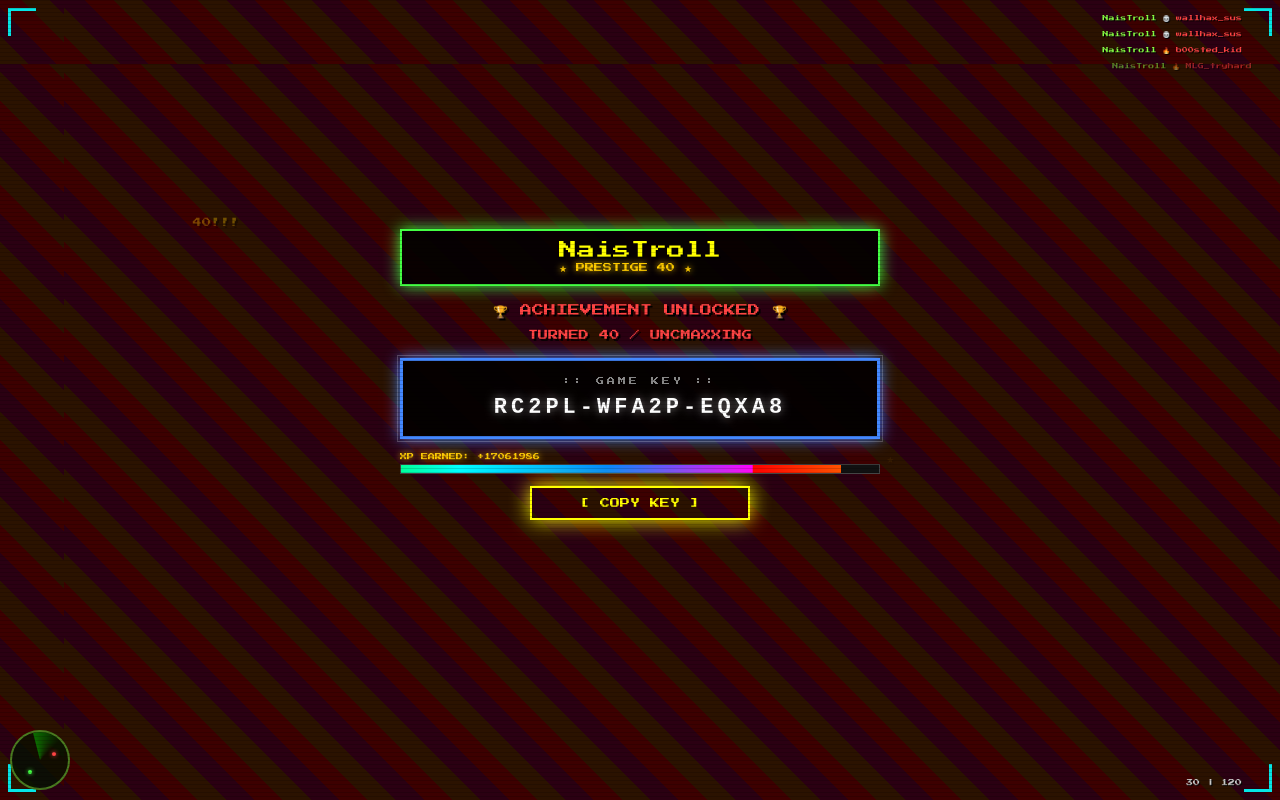
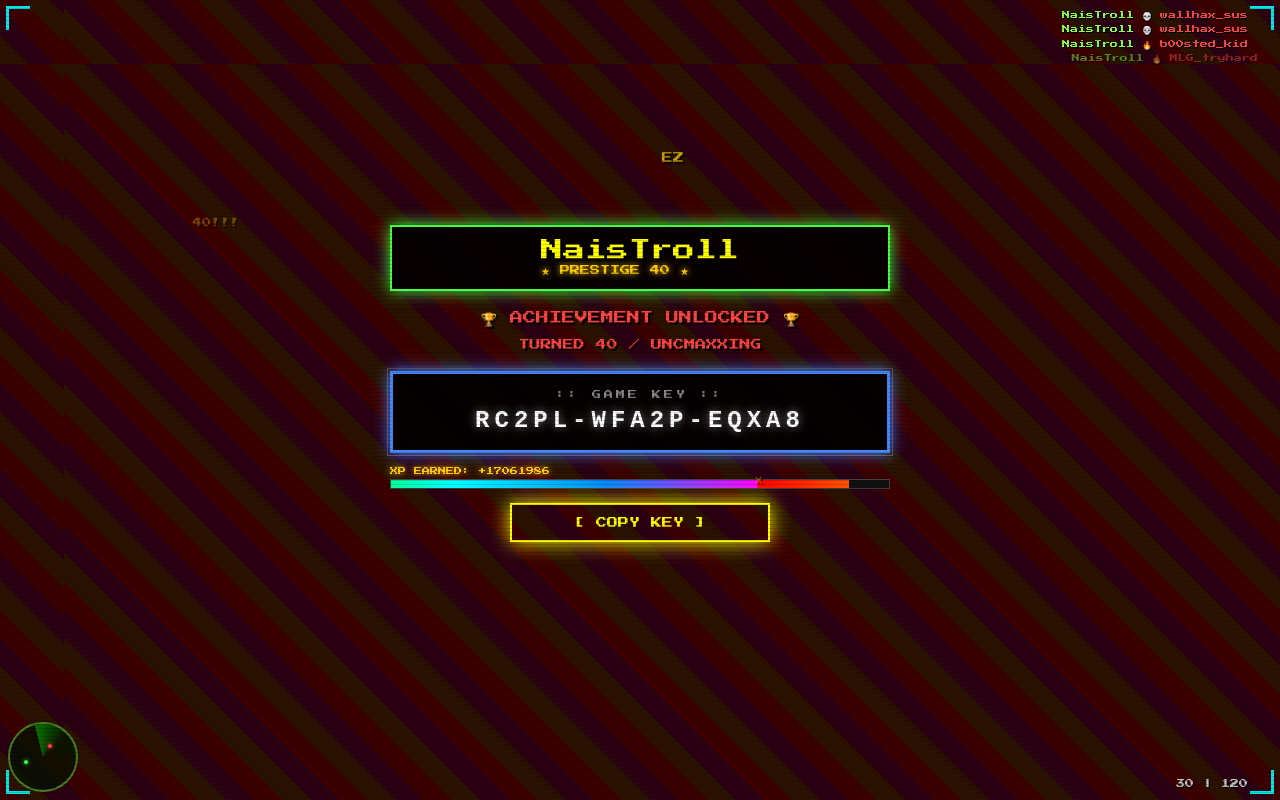
Before and after one commit to meldersebastian-sketch/gift, a plain HTML site: page index.html in a window 1280 px wide. Both pictures are taken after a click on the button "PRESS START". Drawn offline with Linux system fonts and the light colour scheme.

Commit message:
Add files via upload

```diff
--- a/index.html
+++ b/index.html
@@ -1,105 +1,69 @@
 <!DOCTYPE html>
-<html>
+<html lang="en">
 <head>
-<meta name="viewport" content="width=device-width, initial-scale=1.0, maximum-scale=1.0">
+<meta charset="UTF-8">
+<meta name="viewport" content="width=device-width, initial-scale=1.0, maximum-scale=1.0, user-scalable=no">
+<title>NaisTroll</title>
 <style>
   @import url('https://fonts.googleapis.com/css2?family=Press+Start+2P&display=swap');
-  * { margin:0; padding:0; box-sizing:border-box; }
-  html, body {
-    width:100%; min-height:100vh;
+  *{margin:0;padding:0;box-sizing:border-box;}
+  html,body{
+    width:100%;height:100%;
     font-family:'Press Start 2P',monospace;
-    overflow-x:hidden;
-    background:#000;
-    display:flex; align-items:center; justify-content:center;
+    overflow:hidden;background:#000;
   }
-  .scene {
-    position:relative;
-    width:100%; min-height:100vh;
-    display:flex; flex-direction:column;
-    align-items:center; justify-content:center;
-    overflow:hidden; background:#000;
-    padding: 60px 12px 80px;
+  .scene{
+    position:fixed;inset:0;
+    display:flex;flex-direction:column;
+    align-items:center;justify-content:center;
+    overflow:hidden;background:#000;
+    padding:10px;
   }
-  .bg-layer {
-    position:absolute;inset:0;
-    animation:bgFlash 0.18s step-end infinite;
-    z-index:0; opacity:0.18;
-  }
-  @keyframes bgFlash {
+  .bg-layer{position:absolute;inset:0;animation:bgFlash 0.18s step-end infinite;z-index:0;opacity:0.18;}
+  @keyframes bgFlash{
     0%{background:#ff0000;}10%{background:#ff8800;}20%{background:#ffff00;}
     30%{background:#00ff00;}40%{background:#00ffff;}50%{background:#0088ff;}
     60%{background:#8800ff;}70%{background:#ff00ff;}80%{background:#ff0088;}
     90%{background:#ffffff;}100%{background:#ff0000;}
   }
-  .bg-strobe {
+  .bg-strobe{
     position:absolute;inset:0;
     background:repeating-linear-gradient(45deg,rgba(255,0,0,0.07) 0px,rgba(255,0,0,0.07) 20px,rgba(0,255,0,0.07) 20px,rgba(0,255,0,0.07) 40px,rgba(0,0,255,0.07) 40px,rgba(0,0,255,0.07) 60px);
-    animation:strobeBg 0.4s linear infinite; z-index:0;
+    animation:strobeBg 0.4s linear infinite;z-index:0;
   }
   @keyframes strobeBg{0%{background-position:0 0;}100%{background-position:80px 80px;}}
-  .scanlines {
-    position:absolute;inset:0;
-    background:repeating-linear-gradient(0deg,transparent,transparent 3px,rgba(0,0,0,0.15) 3px,rgba(0,0,0,0.15) 4px);
-    pointer-events:none;z-index:51;
-  }
-  .hud-corner {
-    position:absolute;width:28px;height:28px;
-    border-style:solid;opacity:0.9;z-index:20;
-    animation:cornerRgb 0.5s step-end infinite;
-  }
-  @keyframes cornerRgb{
-    0%{border-color:#ff0000;}25%{border-color:#ffff00;}
-    50%{border-color:#00ff00;}75%{border-color:#00ffff;}100%{border-color:#ff00ff;}
-  }
-  .hud-tl{top:8px;left:8px;border-width:3px 0 0 3px;}
-  .hud-tr{top:8px;right:8px;border-width:3px 3px 0 0;}
-  .hud-bl{bottom:8px;left:8px;border-width:0 0 3px 3px;}
-  .hud-br{bottom:8px;right:8px;border-width:0 3px 3px 0;}
+  .scanlines{position:absolute;inset:0;background:repeating-linear-gradient(0deg,transparent,transparent 3px,rgba(0,0,0,0.15) 3px,rgba(0,0,0,0.15) 4px);pointer-events:none;z-index:51;}
+  .hud-corner{position:absolute;width:24px;height:24px;border-style:solid;opacity:0.9;z-index:20;animation:cornerRgb 0.5s step-end infinite;}
+  @keyframes cornerRgb{0%{border-color:#ff0000;}25%{border-color:#ffff00;}50%{border-color:#00ff00;}75%{border-color:#00ffff;}100%{border-color:#ff00ff;}}
+  .hud-tl{top:6px;left:6px;border-width:3px 0 0 3px;}
+  .hud-tr{top:6px;right:6px;border-width:3px 3px 0 0;}
+  .hud-bl{bottom:6px;left:6px;border-width:0 0 3px 3px;}
+  .hud-br{bottom:6px;right:6px;border-width:0 3px 3px 0;}
 
-  .killfeed {
-    position:absolute; top:10px; right:38px;
-    font-size:6px; color:#c8c8c8;
-    text-align:right; z-index:20;
-    text-shadow:1px 1px 0 #000;
-    width: min(200px, 55vw);
-  }
-  .kf-entry {
-    line-height:16px; opacity:0;
-    transform:translateX(20px);
-    transition:opacity 0.25s ease,transform 0.25s ease;
-    white-space:nowrap; overflow:hidden; text-overflow:ellipsis;
-  }
+  .killfeed{position:absolute;top:8px;right:32px;font-size:clamp(5px,1.5vw,8px);color:#c8c8c8;text-align:right;z-index:20;text-shadow:1px 1px 0 #000;width:clamp(140px,40vw,220px);}
+  .kf-entry{line-height:1.8;opacity:0;transform:translateX(20px);transition:opacity 0.25s,transform 0.25s;white-space:nowrap;overflow:hidden;text-overflow:ellipsis;}
   .kf-entry.show{opacity:1;transform:translateX(0);}
-  .kf-entry.fade{opacity:0;transition:opacity 0.5s ease;}
+  .kf-entry.fade{opacity:0;transition:opacity 0.5s;}
   .red{color:#ff4444;}.green{color:#88ff44;}.yellow{color:#ffcc00;}
 
-  .radar{position:absolute;bottom:10px;left:10px;width:60px;height:60px;border-radius:50%;border:2px solid #4a7c20;background:rgba(0,20,0,0.7);overflow:hidden;z-index:20;}
+  .radar{position:absolute;bottom:8px;left:8px;width:clamp(50px,10vw,70px);height:clamp(50px,10vw,70px);border-radius:50%;border:2px solid #4a7c20;background:rgba(0,20,0,0.7);overflow:hidden;z-index:20;}
   .radar-sweep{position:absolute;inset:0;background:conic-gradient(rgba(0,255,0,0.4) 0deg,transparent 60deg,transparent 360deg);animation:sweep 2s linear infinite;transform-origin:center;}
   @keyframes sweep{from{transform:rotate(0deg)}to{transform:rotate(360deg)}}
   .radar-blip{position:absolute;width:4px;height:4px;background:#ff4444;border-radius:50%;box-shadow:0 0 4px #ff4444;}
-  .ammo{position:absolute;bottom:14px;right:38px;font-size:7px;color:#c8c8c8;text-shadow:1px 1px 0 #000;z-index:20;}
+  .ammo{position:absolute;bottom:12px;right:32px;font-size:clamp(6px,1.5vw,9px);color:#c8c8c8;text-shadow:1px 1px 0 #000;z-index:20;}
 
-  /* INTRO */
-  #intro{display:flex;flex-direction:column;align-items:center;gap:16px;z-index:30;position:relative;width:100%;}
-  .title-text{
-    font-size:clamp(12px,4vw,22px);
-    animation:rgbText 0.3s step-end infinite;
-    text-align:center;letter-spacing:2px;line-height:2;
-    text-shadow:2px 2px 0 #000;
-  }
-  @keyframes rgbText{
-    0%{color:#ff4444;}15%{color:#ff8800;}30%{color:#ffff00;}
-    45%{color:#44ff44;}60%{color:#44ffff;}75%{color:#4488ff;}90%{color:#ff44ff;}
-  }
-  .from-text{font-size:clamp(6px,2vw,9px);color:#aaa;text-shadow:1px 1px 0 #000;text-align:center;line-height:2.2;}
+  #intro{display:flex;flex-direction:column;align-items:center;gap:clamp(10px,2.5vh,22px);z-index:30;position:relative;width:100%;max-width:500px;}
+  .title-text{font-size:clamp(14px,4.5vw,28px);animation:rgbText 0.3s step-end infinite;text-align:center;letter-spacing:2px;line-height:1.9;text-shadow:2px 2px 0 #000;}
+  @keyframes rgbText{0%{color:#ff4444;}15%{color:#ff8800;}30%{color:#ffff00;}45%{color:#44ff44;}60%{color:#44ffff;}75%{color:#4488ff;}90%{color:#ff44ff;}}
+  .from-text{font-size:clamp(7px,2.2vw,11px);color:#aaa;text-shadow:1px 1px 0 #000;text-align:center;line-height:2.2;}
   .from-text span{color:#ff9944;}
   .reveal-btn{
     font-family:'Press Start 2P',monospace;
-    font-size:clamp(10px,3vw,15px);
-    padding:clamp(10px,3vw,16px) clamp(16px,5vw,32px);
-    background:#000; border:3px solid #fff; cursor:pointer;
+    font-size:clamp(11px,3.5vw,18px);
+    padding:clamp(12px,2.5vh,18px) clamp(20px,5vw,40px);
+    background:#000;border:3px solid #fff;cursor:pointer;
     animation:btnRgb 0.25s step-end infinite;
-    width:min(280px, 90vw); text-align:center;
+    width:min(320px,85vw);text-align:center;
   }
   @keyframes btnRgb{
     0%{color:#ff4444;border-color:#ff4444;box-shadow:0 0 20px #ff4444;}
@@ -110,71 +74,34 @@
   .reveal-btn::before{content:'▶ ';animation:arrowBlink 0.8s step-end infinite;}
   @keyframes arrowBlink{0%,100%{opacity:1}50%{opacity:0}}
 
-  /* KEY BOX */
-  #keyBox{display:none;flex-direction:column;align-items:center;gap:12px;z-index:30;position:relative;width:100%;max-width:480px;}
+  #keyBox{display:none;flex-direction:column;align-items:center;gap:clamp(8px,1.8vh,14px);z-index:30;position:relative;width:100%;max-width:500px;}
   #keyBox.show{display:flex;animation:zoomIn 0.4s cubic-bezier(0.175,0.885,0.32,1.275);}
   @keyframes zoomIn{0%{transform:scale(0) rotate(-5deg);opacity:0;}100%{transform:scale(1) rotate(0);opacity:1;}}
 
-  .player-banner{
-    display:flex;align-items:center;gap:12px;
-    background:rgba(0,0,0,0.85);
-    border:2px solid #fff;padding:10px 16px;
-    animation:borderRgb 0.3s step-end infinite;
-    width:100%;justify-content:center;
-  }
-  @keyframes borderRgb{
-    0%{border-color:#ff4444;box-shadow:0 0 15px #ff4444;}
-    33%{border-color:#44ff44;box-shadow:0 0 15px #44ff44;}
-    66%{border-color:#4488ff;box-shadow:0 0 15px #4488ff;}
-  }
-  .gamertag{font-size:clamp(11px,3.5vw,18px);animation:rgbText 0.3s step-end infinite;text-shadow:2px 2px 0 #000;}
-  .prestige{font-size:clamp(6px,2vw,9px);color:#ffcc00;text-shadow:0 0 6px #ffcc00;margin-top:4px;}
+  .player-banner{display:flex;align-items:center;gap:12px;background:rgba(0,0,0,0.85);border:2px solid #fff;padding:clamp(8px,1.5vh,12px) clamp(12px,3vw,20px);animation:borderRgb 0.3s step-end infinite;width:100%;justify-content:center;}
+  @keyframes borderRgb{0%{border-color:#ff4444;box-shadow:0 0 15px #ff4444;}33%{border-color:#44ff44;box-shadow:0 0 15px #44ff44;}66%{border-color:#4488ff;box-shadow:0 0 15px #4488ff;}}
+  .gamertag{font-size:clamp(13px,4vw,22px);animation:rgbText 0.3s step-end infinite;text-shadow:2px 2px 0 #000;}
+  .prestige{font-size:clamp(7px,2vw,10px);color:#ffcc00;text-shadow:0 0 6px #ffcc00;margin-top:4px;}
 
-  .unlocked-text{
-    font-size:clamp(7px,2.2vw,12px);
-    text-align:center;
-    animation:rgbText 0.35s step-end infinite;
-    text-shadow:2px 2px 0 #000;
-    line-height:2;
-    padding:0 8px;
-  }
+  .unlocked-text{font-size:clamp(8px,2.5vw,13px);text-align:center;animation:rgbText 0.35s step-end infinite;text-shadow:2px 2px 0 #000;line-height:2;padding:0 4px;}
 
-  .key-panel{
-    background:rgba(0,0,0,0.9);
-    border:3px solid #88cc22;
-    padding:16px clamp(12px,4vw,30px);
-    text-align:center;position:relative;
-    animation:borderRgb 0.4s step-end infinite;
-    width:100%;
-  }
+  .key-panel{background:rgba(0,0,0,0.9);border:3px solid #88cc22;padding:clamp(12px,2vh,20px) clamp(10px,3vw,30px);text-align:center;position:relative;animation:borderRgb 0.4s step-end infinite;width:100%;}
   .key-panel::before{content:'';position:absolute;top:-6px;left:-6px;right:-6px;bottom:-6px;border:1px solid rgba(255,255,255,0.2);}
-  .key-label-txt{font-size:clamp(6px,2vw,8px);color:#888;letter-spacing:3px;margin-bottom:10px;}
-  .key-value{
-    font-size:clamp(11px,3.5vw,22px);
-    color:#fff;letter-spacing:clamp(2px,1vw,4px);
-    font-family:'Courier New',monospace;font-weight:900;
-    text-shadow:0 0 10px rgba(255,255,255,0.5);
-    word-break:break-all;
-  }
+  .key-label-txt{font-size:clamp(6px,1.8vw,9px);color:#888;letter-spacing:3px;margin-bottom:8px;}
+  .key-value{font-size:clamp(13px,4vw,24px);color:#fff;letter-spacing:clamp(2px,1vw,5px);font-family:'Courier New',monospace;font-weight:900;text-shadow:0 0 10px rgba(255,255,255,0.5);word-break:break-all;}
 
-  .copy-btn{
-    font-family:'Press Start 2P',monospace;
-    font-size:clamp(7px,2.2vw,10px);
-    padding:10px 20px;background:transparent;
-    border:2px solid #fff;cursor:pointer;
-    animation:btnRgb 0.3s step-end infinite;
-    width:min(220px,80vw);
-  }
-  .copied-msg{font-size:clamp(8px,2.5vw,11px);color:#ffff00;text-shadow:0 0 10px #ffff00;opacity:0;transition:opacity 0.3s;height:20px;text-align:center;}
+  .copy-btn{font-family:'Press Start 2P',monospace;font-size:clamp(8px,2.5vw,11px);padding:clamp(8px,1.5vh,12px) clamp(14px,4vw,24px);background:transparent;border:2px solid #fff;cursor:pointer;animation:btnRgb 0.3s step-end infinite;width:min(260px,80vw);}
+  .copy-btn:active{opacity:0.7;}
+  .copied-msg{font-size:clamp(9px,2.5vw,12px);color:#ffff00;text-shadow:0 0 10px #ffff00;opacity:0;transition:opacity 0.3s;height:20px;text-align:center;}
   .copied-msg.show{opacity:1;}
 
-  .xp-bar-container{width:100%;margin-top:2px;}
-  .xp-label{font-size:clamp(5px,1.8vw,7px);color:#ffcc00;margin-bottom:4px;text-shadow:0 0 6px #ffcc00;}
-  .xp-bar{height:10px;background:#111;border:1px solid #444;overflow:hidden;}
+  .xp-bar-container{width:100%;}
+  .xp-label{font-size:clamp(6px,1.8vw,8px);color:#ffcc00;margin-bottom:4px;text-shadow:0 0 6px #ffcc00;}
+  .xp-bar{height:clamp(6px,1.5vh,10px);background:#111;border:1px solid #444;overflow:hidden;}
   .xp-fill{height:100%;background:linear-gradient(90deg,#ff0000,#ff8800,#ffff00,#00ff00,#00ffff,#0088ff,#ff00ff);background-size:200% 100%;width:0%;transition:width 2s ease-out;animation:xpRgb 0.5s linear infinite;}
   @keyframes xpRgb{0%{background-position:0% 50%;}100%{background-position:200% 50%;}}
 
-  .floater{position:absolute;pointer-events:none;z-index:40;animation:floatUp 1.0s ease-out forwards;font-family:'Press Start 2P',monospace;font-size:10px;text-shadow:2px 2px 0 #000;}
+  .floater{position:absolute;pointer-events:none;z-index:40;animation:floatUp 1s ease-out forwards;font-family:'Press Start 2P',monospace;text-shadow:2px 2px 0 #000;}
   @keyframes floatUp{0%{opacity:1;transform:translate(0,0) scale(1);}60%{opacity:1;transform:translate(var(--dx),calc(var(--dy)*0.6)) scale(1.2);}100%{opacity:0;transform:translate(var(--dx),var(--dy)) scale(0.8);}}
 
   .hitmarker{position:fixed;pointer-events:none;z-index:200;opacity:0;}
@@ -185,7 +112,7 @@
   .flash-overlay.active{opacity:0.85;}
 
   .boot-screen{position:fixed;inset:0;background:#000;z-index:500;display:flex;flex-direction:column;align-items:center;justify-content:center;padding:20px;}
-  .boot-line{font-size:clamp(7px,2.5vw,10px);color:#00ff00;margin:3px 0;text-shadow:0 0 6px #00ff00;opacity:0;animation:bootLine 0.1s ease forwards;text-align:center;}
+  .boot-line{font-size:clamp(8px,2.5vw,11px);color:#00ff00;margin:3px 0;text-shadow:0 0 6px #00ff00;opacity:0;animation:bootLine 0.1s ease forwards;text-align:center;}
   @keyframes bootLine{to{opacity:1}}
 </style>
 </head>
@@ -210,12 +137,11 @@
   <div class="hud-corner hud-tr"></div>
   <div class="hud-corner hud-bl"></div>
   <div class="hud-corner hud-br"></div>
-
   <div class="killfeed" id="killfeed"></div>
   <div class="radar">
     <div class="radar-sweep"></div>
-    <div class="radar-blip" style="top:20px;left:40px;"></div>
-    <div class="radar-blip" style="top:38px;left:16px;background:#44ff44;box-shadow:0 0 4px #44ff44;"></div>
+    <div class="radar-blip" style="top:20px;left:38px;"></div>
+    <div class="radar-blip" style="top:36px;left:14px;background:#44ff44;box-shadow:0 0 4px #44ff44;"></div>
   </div>
   <div class="ammo">30 | 120</div>
 
@@ -235,7 +161,7 @@
     <div class="unlocked-text">🏆 ACHIEVEMENT UNLOCKED 🏆<br><span style="font-size:0.85em;">TURNED 40 / UNCMAXXING</span></div>
     <div class="key-panel">
       <div class="key-label-txt">:: GAME KEY ::</div>
-      <div class="key-value" id="keyValue">XXXX-XXXX-XXXX-XXXX</div>
+      <div class="key-value" id="keyValue">RC2PL-WFA2P-EQXA8</div>
     </div>
     <div class="xp-bar-container">
       <div class="xp-label">XP EARNED: +17061986</div>
@@ -247,11 +173,11 @@
 </div>
 
 <script>
-const GAME_KEY = "RC2PL-WFA2P-EQXA8";
-
+const GAME_KEY="RC2PL-WFA2P-EQXA8";
 const enemies=["xX_n00b_Xx","pr0_sk1llz","MLG_tryhard","quicksc0per99","sniperKiing","420blazeit","noscope_god","pwn3r2000","camper_dude","h4x0r_leet","tryhard_tim","AK47_beast","l33t_h4xx0r","FaZe_wannabe","rushB_only","tube_spammer","b00sted_kid","wallhax_sus","SandyRavage","Mw2_legend"];
 const killTypes=[{label:"✕",col:"#ff8800"},{label:"💀",col:"#ff4444"},{label:"★",col:"#ffcc00"},{label:"⚡",col:"#88ccff"},{label:"🔥",col:"#ff6600"}];
 const specials=["HEADSHOT","MELEE","MARTYRDOM","LAST STAND","NUKE","KILLSTREAK","PREDATOR"];
+const floaterWords=[{t:'GG',c:'#88ff22'},{t:'REKT',c:'#ff4400'},{t:'EZ',c:'#ffcc00'},{t:'OWNED',c:'#ff4400'},{t:'LOL',c:'#88ccff'},{t:'PWN3D',c:'#ff00aa'},{t:'360°',c:'#ffff00'},{t:'NO RE',c:'#ff4400'},{t:'GET REKT',c:'#ff8800'},{t:'✕',c:'#ff8800'},{t:'💥',c:'#ff6600'},{t:'★',c:'#ffcc00'},{t:'GG EZ',c:'#ff4400'},{t:'NOOB',c:'#ff00ff'},{t:'40!!!',c:'#ffcc00'}];
 
 let kfEntries=[],audioCtx=null,killCount=0;
 
@@ -301,7 +227,7 @@
   const el=document.createElement('div');
   el.className='floater';el.textContent=text;
   el.style.color=color;el.style.left=x+'px';el.style.top=y+'px';
-  if(size)el.style.fontSize=size;
+  el.style.fontSize=size||'10px';
   el.style.setProperty('--dx',(Math.random()*80-40)+'px');
   el.style.setProperty('--dy',(-60-Math.random()*60)+'px');
   document.getElementById('scene').appendChild(el);
@@ -313,10 +239,9 @@
   const enemy=enemies[Math.floor(Math.random()*enemies.length)];
   const kt=killTypes[Math.floor(Math.random()*killTypes.length)];
   killCount++;
-  const isSpecial=killCount%5===0;
   const div=document.createElement('div');
   div.className='kf-entry';
-  if(isSpecial){
+  if(killCount%5===0){
     div.innerHTML=`<span class="yellow">NaisTroll [${specials[Math.floor(Math.random()*specials.length)]}]</span>`;
   } else {
     div.innerHTML=`<span class="green">NaisTroll</span> <span style="color:${kt.col}">${kt.label}</span> <span class="red">${enemy}</span>`;
@@ -333,35 +258,24 @@
   next();
 }
 
-const floaterWords=[
-  {t:'GG',c:'#88ff22'},{t:'REKT',c:'#ff4400'},{t:'EZ',c:'#ffcc00'},
-  {t:'OWNED',c:'#ff4400'},{t:'LOL',c:'#88ccff'},{t:'PWN3D',c:'#ff00aa'},
-  {t:'360°',c:'#ffff00'},{t:'NO RE',c:'#ff4400'},{t:'GET REKT',c:'#ff8800'},
-  {t:'✕',c:'#ff8800'},{t:'💥',c:'#ff6600'},{t:'★',c:'#ffcc00'},
-  {t:'GG EZ',c:'#ff4400'},{t:'NOOB',c:'#ff00ff'},{t:'40!!!',c:'#ffcc00'},
-];
-
 function startReveal(e){
-  const rect=document.getElementById('scene').getBoundingClientRect();
   showHitmarker(e.clientX,e.clientY);
   flash();playAirhorn();
   document.getElementById('intro').style.display='none';
   document.getElementById('keyBox').classList.add('show');
-  document.getElementById('keyValue').textContent=GAME_KEY;
   setTimeout(()=>{document.getElementById('xpFill').style.width='92%';},400);
 
   let count=0;
   const burst=setInterval(()=>{
-    const w=rect.width||320,h=rect.height||600;
+    const w=window.innerWidth,h=window.innerHeight;
     const item=floaterWords[Math.floor(Math.random()*floaterWords.length)];
     spawnFloater(item.t,item.c,20+Math.random()*(w-40),40+Math.random()*(h-80),['9px','11px','13px','10px'][Math.floor(Math.random()*4)]);
-    count++;if(count>30)clearInterval(burst);
+    count++;if(count>32)clearInterval(burst);
   },65);
 
   setInterval(()=>{
     if(Math.random()<0.4){
-      const w=document.getElementById('scene').offsetWidth||320;
-      const h=document.getElementById('scene').offsetHeight||600;
+      const w=window.innerWidth,h=window.innerHeight;
       const item=floaterWords[Math.floor(Math.random()*floaterWords.length)];
       spawnFloater(item.t,item.c,20+Math.random()*(w-40),40+Math.random()*(h-80),'9px');
     }
@@ -378,8 +292,7 @@
   msg.classList.remove('show');void msg.offsetWidth;msg.classList.add('show');
   playHitmarker();flash();
   for(let i=0;i<5;i++)setTimeout(()=>{
-    const w=document.getElementById('scene').offsetWidth||320;
-    spawnFloater('✓','#00ff88',40+Math.random()*(w-80),200+Math.random()*80);
+    spawnFloater('✓','#00ff88',40+Math.random()*(window.innerWidth-80),200+Math.random()*80);
   },i*80);
 }
 
```
